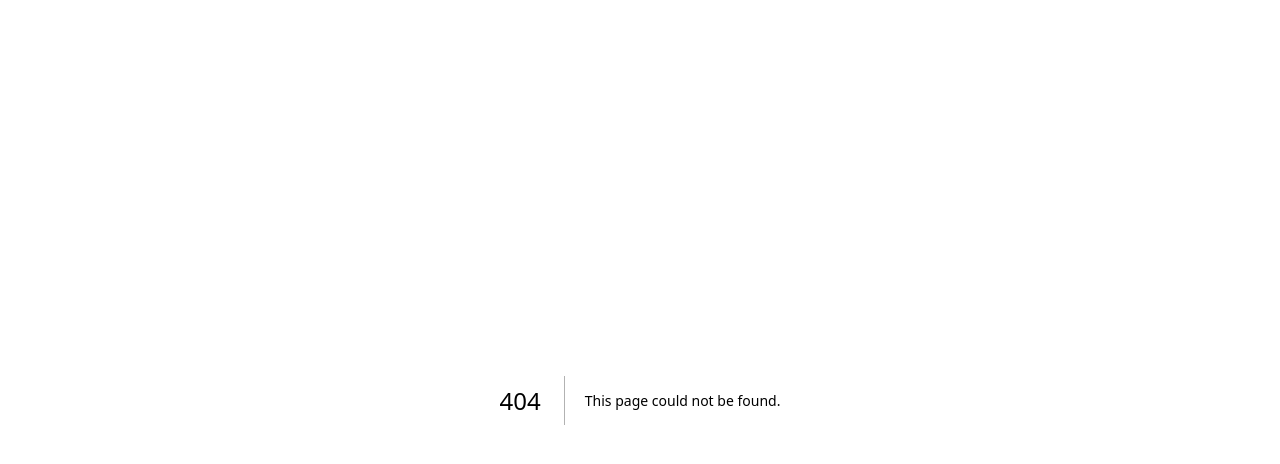
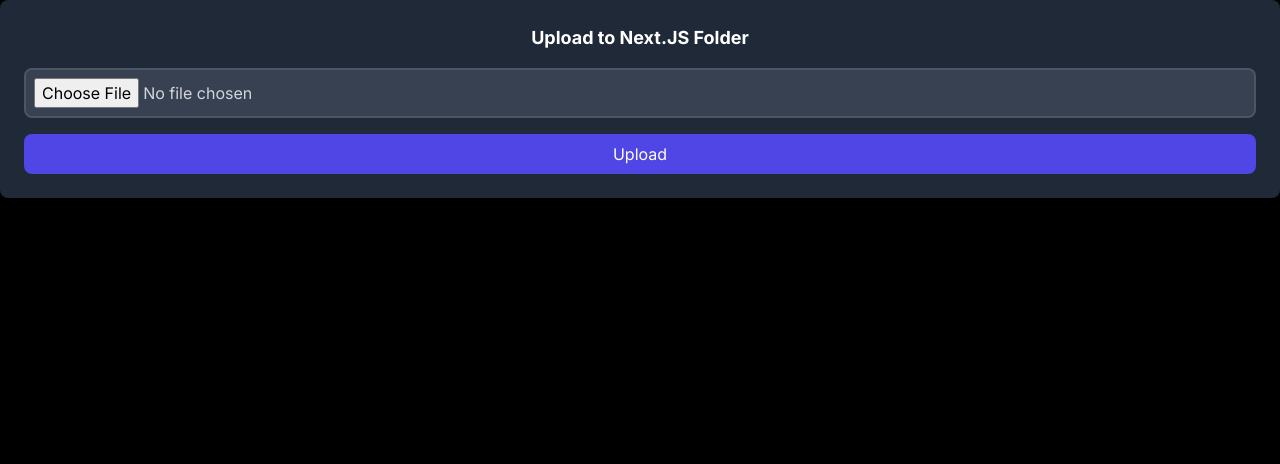
Before and after one commit to M-Usman-Shafique/Next-Full-Stack, a Next.js app: page /uploadNext in a window 1280 px wide. Before the commit this address had no page. Shown: the top 464 px of the page. Built offline with nearby package versions, Linux system fonts and the light colour scheme.

Commit message:
get images

```diff
--- /dev/null
+++ b/app/api/uploadMongo/route.js
@@ -0,0 +1,37 @@
+// app/api/uploadMongo/route.js
+import mongoose from "mongoose";
+import { connectionStr } from "../products/route";
+import { NextResponse } from "next/server";
+import { Image } from "@/lib/model/image";
+
+export async function GET() {
+  await mongoose.connect(connectionStr);
+  const images = await Image.find().select('name data contentType')
+
+  return NextResponse.json({ success: true, images });
+
+}
+
+export async function POST(req) {
+  await mongoose.connect(connectionStr);
+  const data = await req.formData();
+  const file = data.get("file");
+
+  if (!file) {
+    return NextResponse.json({ success: false });
+  }
+
+  const byteData = await file.arrayBuffer();
+  const buffer = Buffer.from(byteData);
+
+  const newImage = Image({
+    name: file.name,
+    data: buffer,
+    contentType: file.type,
+  });
+  await newImage.save();
+  return NextResponse.json({
+    result: "successfully uploaded to MongoDB.",
+    success: true,
+  });
+}
--- a/app/page.jsx
+++ b/app/page.jsx
@@ -1,5 +1,6 @@
 import Link from "next/link";
-import Upload from "./upload/page";
+import UploadNext from "./uploadNext/page";
+import UploadMongo from "./uploadMongo/page";
 // import Carousel from "./components/ui/Carousel";
 
 export default function Home() {
@@ -64,7 +65,8 @@
         </div>
       </div>
       {/* <Carousel /> */}
-      <Upload />
+      {/* <UploadNext /> */}
+      <UploadMongo />
     </main>
   );
 }
--- /dev/null
+++ b/app/showImages/page.jsx
@@ -0,0 +1,39 @@
+// app/showImages/page.jsx
+"use client";
+import { useEffect, useState } from "react";
+
+export default function ShowImages() {
+  const [images, setImages] = useState([]);
+
+  useEffect(() => {
+    getImages();
+  }, []);
+
+  async function getImages() {
+    let data = await fetch("/api/uploadMongo");
+    let result = await data.json();
+
+    console.log(result);
+
+
+    if (result.success) {
+      setImages(result.images);
+    } else {
+      console.log("process failed.");
+    }
+  }
+  return (
+    <div className="flex flex-wrap">
+      {images.map((item) => (
+        <div key={item._id}>
+          <img
+            src={`data:${item.contentType};base64,${Buffer.from(
+              item.data
+            ).toString("base64")}`}
+            alt={item.name}
+          />
+        </div>
+      ))}
+    </div>
+  );
+}
--- a/app/upload/page.jsx
+++ b/app/uploadMongo/page.jsx
@@ -1,25 +1,30 @@
 "use client";
 import { useState } from "react";
 
-export default function Upload() {
+export default function UploadMongo() {
   const [file, setFile] = useState("");
 
   const handleSubmit = async (e) => {
     e.preventDefault();
+
+    console.log(file)
+
     if (!file) {
       alert("Please select a file.");
       return;
     }
     const data = new FormData();
-    data.set("file", file);
+    data.append("file", file);
 
-    let result = await fetch("/api/upload", {
+    let result = await fetch("/api/uploadMongo", {
       method: "POST",
       body: data,
     });
     result = await result.json();
+    console.log(result)
     if (result.success) {
       alert("File uploaded successfully");
+      setFile(null);
     } else {
       alert("File upload failed.");
     }
@@ -29,6 +34,7 @@
       onSubmit={handleSubmit}
       className="flex flex-col items-center p-6 bg-gray-800 rounded-lg shadow-lg space-y-4"
     >
+      <h1 className="text-lg">Upload to MongoDB</h1>
       <input
         type="file"
         onChange={(e) => setFile(e.target.files?.[0])}
--- /dev/null
+++ b/app/uploadNext/page.jsx
@@ -0,0 +1,47 @@
+"use client";
+import { useState } from "react";
+
+export default function UploadNext() {
+  const [file, setFile] = useState("");
+
+  const handleSubmit = async (e) => {
+    e.preventDefault();
+    if (!file) {
+      alert("Please select a file.");
+      return;
+    }
+    const data = new FormData();
+    data.set("file", file);
+
+    let result = await fetch("/api/uploadNext", {
+      method: "POST",
+      body: data,
+    });
+    result = await result.json();
+    if (result.success) {
+      alert("File uploaded successfully");
+      setFile(null);
+    } else {
+      alert("File upload failed.");
+    }
+  };
+  return (
+    <form
+      onSubmit={handleSubmit}
+      className="flex flex-col items-center p-6 bg-gray-800 rounded-lg shadow-lg space-y-4"
+    >
+      <h1 className="text-lg">Upload to Next.JS Folder</h1>
+      <input
+        type="file"
+        onChange={(e) => setFile(e.target.files?.[0])}
+        className="w-full text-gray-300 border-2 border-gray-600 bg-gray-700 rounded-lg p-2 focus:outline-none focus:ring-2 focus:ring-indigo-500 focus:border-indigo-500"
+      />
+      <button
+        type="submit"
+        className="w-full bg-indigo-600 text-white py-2 px-4 rounded-lg hover:bg-indigo-500 focus:outline-none focus:ring-2 focus:ring-indigo-500"
+      >
+        Upload
+      </button>
+    </form>
+  );
+}
--- /dev/null
+++ b/lib/model/image.js
@@ -0,0 +1,22 @@
+// lib/model/image.js
+import mongoose from 'mongoose'
+const imageSchema = new mongoose.Schema({
+name: {
+    type: String,
+    required: true,
+},
+data: {
+    type: Buffer,
+    required: true,
+},
+contentType: {
+    type: String,
+    required: true,
+}
+})
+
+// const Image = mongoose.models.images || mongoose.model('Image', imageSchema)
+
+const Image = mongoose.models.Image || mongoose.model('Image', imageSchema);
+
+export { Image }
```
Also changed, not shown: app/api/uploadNext/route.js (renamed from app/api/upload/route.js).
